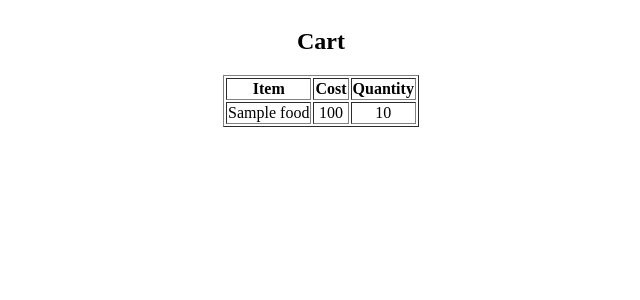
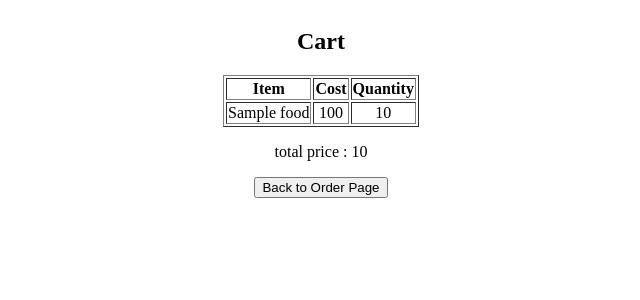
Before and after one commit to seahlynn/foodsanta, a Flask app: template templates/cart.html in a window 1280 px wide. Shown: the top 300 px of the page, without its empty margins (3-643 px from the left). Run offline with Flask 2, Linux system fonts and the light colour scheme; the template is opened without the code that fills it: most values are stand-ins (such as "Sample title", 1, 10 or a date in 2020).

Commit message:
added back to order page

```diff
--- a/app.py
+++ b/app.py
@@ -33,6 +33,7 @@ def index():
 
         restlist = [dict(restid = row[0], restname = row[1]) for row in result.fetchall()]
         return render_template('restaurants.html', restlist = restlist)
+        #return render_template('test.html')
 
     return render_template('index.html')
 
@@ -80,9 +81,10 @@ def addtocart():
     description = result[0][1]
     check = f"select count(*) from Contains where foodid = {foodid} and orderid = 1"
     checkresult = db.session.execute(check).fetchall()
-    todo = f""
 
-    if result[0][0]:
+    todo = f"insert into Contains (orderid, foodid, userid, description, quantity) values ('1', 1, 1, 'test', 1)"
+
+    if checkresult[0][0]:
         todo = f"update Contains set quantity = quantity + 1 where foodid = {foodid} and orderid = 1"
     else:
         todo = f"insert into Contains (orderid, foodid, userid, description, quantity) values ('{orderid}', {foodid}, {userid}, '{description}', 1)"
@@ -102,12 +104,29 @@ def addtocart():
 @app.route('/viewcart', methods=['POST'])
 def viewcart():
     global db
+
     query = f"select C.description, F.price, C.quantity from Contains C, Food F where C.foodid = F.foodid and orderid = 1"
     result = db.session.execute(query)
+    total = f"select sum(F.price * C.quantity) from Contains C, Food F where C.foodid = F.foodid and orderid = 1"
+    totalresult = db.session.execute(total)
 
     orderlist = [dict(food = row[0], price = row[1], quantity = row[2]) for row in result.fetchall()]
+    totalprice = [dict(total = row[0]) for row in totalresult.fetchall()]
 
-    return render_template('cart.html', orderlist = orderlist)
+    return render_template('cart.html', orderlist = orderlist, totalprice = totalprice)
+
+@app.route('/backto', methods=['POST'])
+def backto():
+
+    #ensures the page stays on the specific restaurant menu
+    randomfoodid = f"(select foodid from Contains where userid = 1 and orderid = 1 limit 1)"
+    restid = f"(select restid from Food where foodid = {randomfoodid})"
+    query = f"SELECT * FROM Food WHERE restid = {restid}"
+    result = db.session.execute(query)
+
+    foodlist = [dict(food= row[1], price = row[2], foodid = row[0]) for row in result.fetchall()]
+
+    return render_template('restaurants.html', foodlist = foodlist)
 
 # Riders: to see and select undelivered orders
 @app.route('/getUndeliveredOrders', methods=['GET'])
--- a/templates/cart.html
+++ b/templates/cart.html
@@ -23,5 +23,13 @@
                     {% endfor %}
                     {% endblock %}
                 </table>
+
+                {% for t in totalprice %}
+                <p> total price : {{t.total}} </p>
+                {% endfor %}
+
+                <form method="POST" action="backto">
+                    <button type="submit"> Back to Order Page </button>
+                </form>
         </div>
 </html>
```
